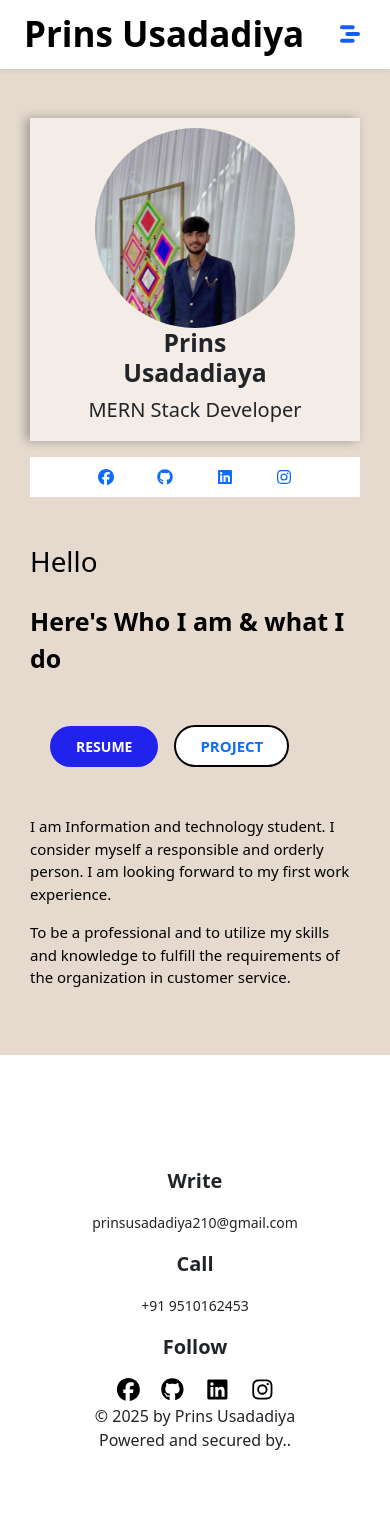
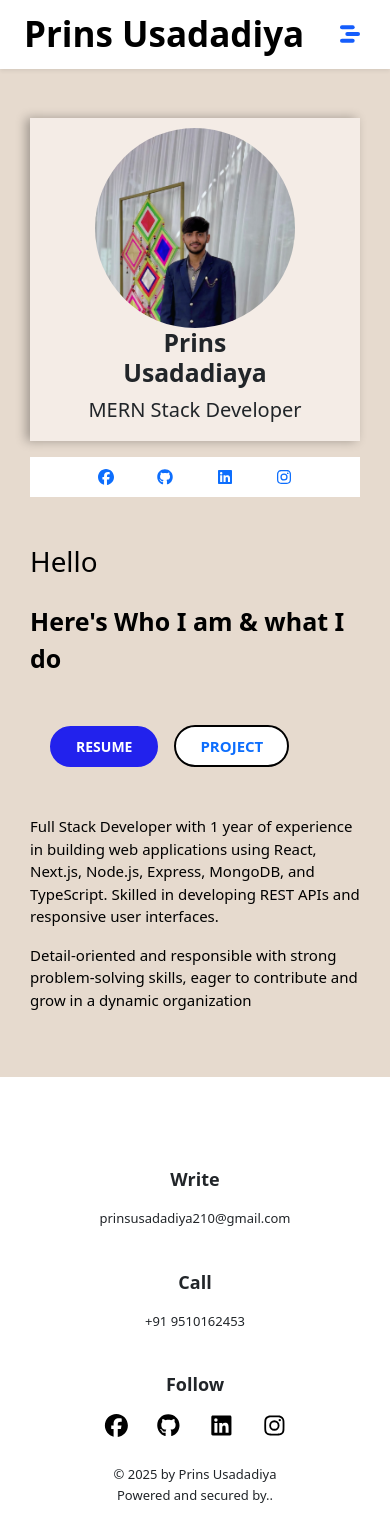
Before and after one commit to prinsusadadiya06/PrinsUsadadiya-Resume, a React (Vite) app: page / in a window 390 px wide. Before the commit the page ends 1468 px from the top, so only its background shows below. Built offline with nearby package versions, Linux system fonts and the light colour scheme.

Commit message:
design chnage

```diff
--- a/package.json
+++ b/package.json
@@ -13,6 +13,7 @@
     "preview": "vite preview"
   },
   "dependencies": {
+    "@emailjs/browser": "^4.4.1",
     "@fortawesome/fontawesome-svg-core": "^7.0.1",
     "@fortawesome/free-brands-svg-icons": "^7.0.1",
     "@fortawesome/free-solid-svg-icons": "^7.0.1",
@@ -24,7 +25,8 @@
     "react": "^19.1.1",
     "react-dom": "^19.1.1",
     "react-icons": "^5.5.0",
-    "react-router-dom": "^7.9.1"
+    "react-router-dom": "^7.9.1",
+    "sonner": "^2.0.7"
   },
   "devDependencies": {
     "@eslint/js": "^9.33.0",
--- a/src/About.jsx
+++ b/src/About.jsx
@@ -35,7 +35,7 @@ const About = () => {
     gsap.set(socialRef.current, { y: 20, opacity: 0 });
 
     if (buttonContainerRef.current) {
-        gsap.set(buttonContainerRef.current.children, { y: 10, opacity: 0 });
+      gsap.set(buttonContainerRef.current.children, { y: 10, opacity: 0 });
     }
 
 
@@ -140,16 +140,12 @@ const About = () => {
               </div>
               <div>
                 <p className="text-[15px] pt-12 font-light">
-                  I am Information and technology student. I consider myself a
-                  responsible and orderly person. I am looking forward to my
-                  first work experience.
+                  Full Stack Developer with 1 year of experience in building web applications using React, Next.js, Node.js, Express, MongoDB, and TypeScript. Skilled in developing REST APIs and responsive user interfaces.
                 </p>
               </div>
               <div>
                 <p className="text-[15px] font-light">
-                  To be a professional and to utilize my skills and knowledge to
-                  fulfill the requirements of the organization in customer
-                  service.
+                  Detail-oriented and responsible with strong problem-solving skills, eager to contribute and grow in a dynamic organization
                 </p>
               </div>
             </div>
--- a/src/Footer.jsx
+++ b/src/Footer.jsx
@@ -16,6 +16,7 @@ const Footer = () => {
                 duration: 1.2,
                 ease: "power3.out"
             });
+
             gsap.from(".text-block", {
                 opacity: 0,
                 y: 30,
@@ -31,60 +32,80 @@ const Footer = () => {
                 ease: "back.out(1.7)",
                 stagger: 0.2
             });
+
         }, footerRef);
 
         return () => ctx.revert();
     }, []);
 
     return (
-        <div ref={footerRef} className='container-fluid'>
-            <div className="container flex sm:flex-row flex-col-reverse justify-between items-center pt-7">
+        <div ref={footerRef} className='container-fluid px-3 sm:px-0'>
+            <div className="container flex flex-col-reverse sm:flex-row justify-between items-center gap-6 sm:gap-0 pt-7">
+
+                {/* LEFT */}
                 <div>
-                    <p className='text-center'>© 2025 by Prins Usadadiya <br />
-                        Powered and secured by..</p>
+                    <p className='text-center text-[13px] sm:text-[14px] leading-relaxed'>
+                        © 2025 by Prins Usadadiya <br />
+                        Powered and secured by..
+                    </p>
                 </div>
-                <div className="sm:w-[44%] flex sm:flex-row flex-col items-center sm:justify-between">
+
+                {/* RIGHT */}
+                <div className="w-full sm:w-[44%] flex flex-col sm:flex-row items-center justify-between gap-6 sm:gap-0">
+
                     <div className='text-center text-block'>
-                        <p className='text-[20px] font-bold'>Write</p>
-                        <p className='text-[14px]'>prinsusadadiya210@gmail.com</p>
+                        <p className='text-[18px] sm:text-[20px] font-bold'>Write</p>
+                        <p className='text-[13px] sm:text-[14px] break-all'>
+                            prinsusadadiya210@gmail.com
+                        </p>
                     </div>
+
                     <div className='text-center text-block'>
-                        <p className='text-[20px] font-bold'>Call</p>
-                        <p className='text-[14px]'>+91 9510162453</p>
+                        <p className='text-[18px] sm:text-[20px] font-bold'>Call</p>
+                        <p className='text-[13px] sm:text-[14px]'>
+                            +91 9510162453
+                        </p>
                     </div>
+
                     <div className='text-center text-block'>
-                        <p className='text-[20px] font-bold'>Follow</p>
-                        <div className='flex gap-3 justify-center'>
+                        <p className='text-[18px] sm:text-[20px] font-bold'>Follow</p>
+
+                        <div className='flex gap-4 justify-center mt-2 flex-wrap'>
                             <a href='https://www.facebook.com/'>
                                 <FontAwesomeIcon
                                     icon={faFacebook}
-                                    className='icons cursor-pointer text-[black] hover:text-[#0000ffcf]'
+                                    className='icons cursor-pointer text-[18px] sm:text-[20px] text-black hover:text-[#0000ffcf]'
                                     ref={el => iconsRef.current[0] = el}
                                 />
                             </a>
+
                             <a href='https://github.com/'>
                                 <FontAwesomeIcon
                                     icon={faGithub}
-                                    className='icons cursor-pointer text-[black]'
+                                    className='icons cursor-pointer text-[18px] sm:text-[20px] text-black'
                                     ref={el => iconsRef.current[1] = el}
                                 />
                             </a>
+
                             <a href="">
                                 <FontAwesomeIcon
                                     icon={faLinkedin}
-                                    className='icons cursor-pointer text-[black] hover:text-[#0000ffcf]'
+                                    className='icons cursor-pointer text-[18px] sm:text-[20px] text-black hover:text-[#0000ffcf]'
                                     ref={el => iconsRef.current[2] = el}
                                 />
                             </a>
+
                             <a href="https://www.instagram.com/_.prins.__1506/?igsh=aGhzNWt5YzRsM2gy#">
                                 <FontAwesomeIcon
                                     icon={faInstagram}
-                                    className='icons cursor-pointer text-[black] hover:text-[#E1306C]'
+                                    className='icons cursor-pointer text-[18px] sm:text-[20px] text-black hover:text-[#E1306C]'
                                     ref={el => iconsRef.current[3] = el}
                                 />
                             </a>
                         </div>
+
                     </div>
+
                 </div>
             </div>
         </div>
--- a/src/Project.jsx
+++ b/src/Project.jsx
@@ -74,7 +74,7 @@ useLayoutEffect(() => {
         <>
             <Navbar />
 
-           <div className='bg-[#e6dace] overflow-x-hidden sm:pt-[170px] pt-[40px] sm:pb-[80px]'>
+           <div className='bg-[#e6dace] overflow-x-hidden md:pt-[100px] pt-[40px] sm:pb-[80px]'>
                 <div className=' text-[30px] font-bold text-center mt-[90px] '>
                     <li ref={mainTitleRef} className='list-[square] list-inside text-[blue] text-[35px]'>
                         <span className='text-black '>Projects</span>
--- a/src/Resume.jsx
+++ b/src/Resume.jsx
@@ -146,35 +146,46 @@ const Resume = () => {
         <>
             <Navbar />
 
-            <div className='bg-[#e6dace] pt-[270px] pb-[90px]'>
+            <div className='bg-[#e6dace] md:pt-[170px] pt-[100px] pb-[50px]'>
                 <div className=' text-[30px] font-bold text-center '>
                     <li className='list-[square] list-inside text-[blue] text-[35px] resume-title-item'>
                         <span className='text-black'>Resume</span>
                     </li>
                 </div>
 
-                <div className="container-small pt-[90px]">
+                <div className="container-small sm:pt-[90px] pt-2">
 
                     {/* --- Experience Section --- */}
-                    <div ref={experienceRef} className='flex items-center justify-between'>
-                        <p className='text-[30px] font-bold'>Experience</p>
-                        <a href="Prins_Usadadiya Resume.pdf"
-                            download className='mt-3 px-4 py-2 btn1'>DOWNLOAD CV</a>
+                    <div
+                        ref={experienceRef}
+                        className="flex items-center justify-between px-2 sm:px-0 mt-4"
+                    >
+                        <p className="text-[22px] sm:text-[30px] font-bold">
+                            Experience
+                        </p>
+
+                        <a
+                            href="Prins_Usadadiya Resume.pdf"
+                            download
+                            className="px-4 py-2 btn1 text-sm sm:text-base"
+                        >
+                            DOWNLOAD CV
+                        </a>
                     </div>
 
                     {/* Experience boxes  */}
                     {
                         resumedetail.map((v, i) => {
                             return (
-                                <div key={`exp-${i}`} ref={addToResumeRefs} className="box1 bg-white sm:h-[350px] sm:w-[670px] mt-15 shadow-lg shadow-black">
+                                <div key={`exp-${i}`} ref={addToResumeRefs} className="box1 rounded-md bg-white sm:h-[350px] sm:w-[670px] mt-10 shadow-lg shadow-black">
                                     <div className="sm:flex py-[20px] sm:py-[0px]">
-                                        <div>
-                                            <p className='text-[25px] font-bold text-[blue] px-[20px] sm:ps-5 sm:pt-[80px]'>{v.title}</p>
-                                            <p className='px-[20px] sm:ps-5 text-[15px]'><b>{v.position}</b></p>
-                                            <p className='px-[20px] sm:ps-5 text-[15px]'>{v.cname}</p>
-                                            <p className='text-[10px] px-[20px] sm:ps-5'>{v.duration}</p>
+                                        <div  className='w-[35%]'>
+                                            <p className='text-[20px] font-bold text-[blue] px-[25px] sm:pt-[80px]'>{v.title}</p>
+                                            <p className='px-[25px] text-[12px]'><b>{v.position}</b></p>
+                                            <p className='px-[25px] text-[12px]'>{v.cname}</p>
+                                            {/* <p className='text-[10px] px-[20px]'>{v.duration}</p> */}
                                         </div>
-                                        <div className="sm:ps-5 px-[20px] sm:pt-[130px] sm:w-[65%] sm:pe-[30px]">
+                                        <div className="sm:ps-5 px-[20px] sm:pt-[126px] sm:w-[50%] sm:ms-[40px]">
                                             <p>{v.resumeinfo}</p>
                                         </div>
                                     </div>
@@ -184,21 +195,21 @@ const Resume = () => {
                     }
 
                     {/* --- Education Section --- */}
-                    <div ref={educationRef} className='text-[30px] font-bold container-small pt-[90px]'>Education</div>
+                    <div ref={educationRef} className='text-[30px] font-bold  pt-[40px] '>Education</div>
 
                     {/* Education boxes */}
                     {
                         educationdetail.map((v, i) => {
                             return (
-                                <div key={`edu-${i}`} ref={addToEducationRefs} className="box1 bg-white sm:h-[350px] sm:w-[670px] mt-15 shadow-lg shadow-black">
+                                <div key={`edu-${i}`} ref={addToEducationRefs} className="box1  rounded-md bg-white sm:h-[350px] sm:w-[670px] mt-10 shadow-lg shadow-black">
                                     <div className="sm:flex py-[20px] sm:py-[0px]">
-                                        <div>
-                                            <p className='text-[25px] font-bold text-[blue] ps-[20px] sm:ps-5 sm:pt-[80px]'>{v.clgtitle}</p>
-                                            <p className='ps-[20px] sm:ps-5 text-[15px]'>{v.universatyname}</p>
-                                            <p className='text-[10px] ps-[20px] sm:ps-5'>{v.degree}</p>
-                                            <p className='text-[10px] ps-[20px] sm:ps-5'>{v.universatylocation}</p>
+                                        <div className='w-[35%]'>
+                                            <p className='text-[25px] font-bold text-[blue] ps-[25px] sm:ps-5 sm:pt-[80px]'>{v.clgtitle}</p>
+                                            <p className='ps-[25px]  text-[15px]'>{v.universatyname}</p>
+                                            <p className='text-[15px] ps-[25px] '>{v.degree}</p>
+                                            <p className='text-[15px] ps-[25px]'>{v.universatylocation}</p>
                                         </div>
-                                        <div className="px-[20px] sm:ps-2 sm:pt-[130px] sm:w-[45%] sm:ms-[50px]">
+                                        <div className="px-[20px] sm:pt-[130px] sm:w-[50%] sm:ms-[40px]">
                                             <p>{v.uniinfo}</p>
                                         </div>
                                     </div>
@@ -209,7 +220,7 @@ const Resume = () => {
 
 
                     {/* --- Skills Section --- */}
-                    <div ref={skillsRef} className="box1 bg-white sm:h-[500px] sm:w-[670px] mt-15 shadow-lg shadow-black pb-[30px]">
+                    <div ref={skillsRef} className="box1  rounded-md bg-white sm:h-[500px] sm:w-[670px] mt-10 shadow-lg shadow-black pb-[30px]">
                         <p className='text-[25px] font-bold ps-5 pt-[40px] '>
                             Skills</p>
 
@@ -218,12 +229,14 @@ const Resume = () => {
                                 <li className='list-[square] list-inside text-[blue] text-[15px] ps-5'><span className='text-black text-[13px]'>Html</span></li>
                                 <li className='list-[square] list-inside text-[blue] text-[15px] ps-5 pt-[5px]'><span className='text-black text-[13px]'>CSS</span></li>
                                 <li className='list-[square] list-inside text-[blue] text-[15px] ps-5 pt-[5px]'><span className='text-black text-[13px]'>Javascript</span></li>
+                                <li className='list-[square] list-inside text-[blue] text-[15px] ps-5 pt-[5px]'><span className='text-black text-[13px]'>Typescript</span></li>
                                 <li className='list-[square] list-inside text-[blue] text-[15px] ps-5 pt-[5px]'><span className='text-black text-[13px]'>Bootstrap</span></li>
                                 <li className='list-[square] list-inside text-[blue] text-[15px] ps-5 pt-[5px]'><span className='text-black text-[13px]'>TailwindCSS</span></li>
                             </div>
 
                             <div>
                                 <li className='list-[square] list-inside text-[blue] text-[15px] ps-5 '><span className='text-black text-[13px]'>React.JS</span></li>
+                                <li className='list-[square] list-inside text-[blue] text-[15px] ps-5 pt-[5px] '><span className='text-black text-[13px]'>Next.JS</span></li>
                                 <li className='list-[square] list-inside text-[blue] text-[15px] ps-5 pt-[5px]'><span className='text-black text-[13px]'>Express.JS</span></li>
                                 <li className='list-[square] list-inside text-[blue] text-[15px] ps-5 pt-[5px]'><span className='text-black text-[13px]'>Node.JS</span></li>
                                 <li className='list-[square] list-inside text-[blue] text-[15px] ps-5 pt-[5px]'><span className='text-black text-[13px]'>MongoDb</span></li>
```
Also changed, not shown: src/Contact.css (+8 -4 lines), src/Contact.jsx (+39 -21 lines), src/Resumedata.jsx (+5 -5 lines), src/main.jsx (+14 -9 lines), 2 other files (tests, documents, lock files or other folders).
